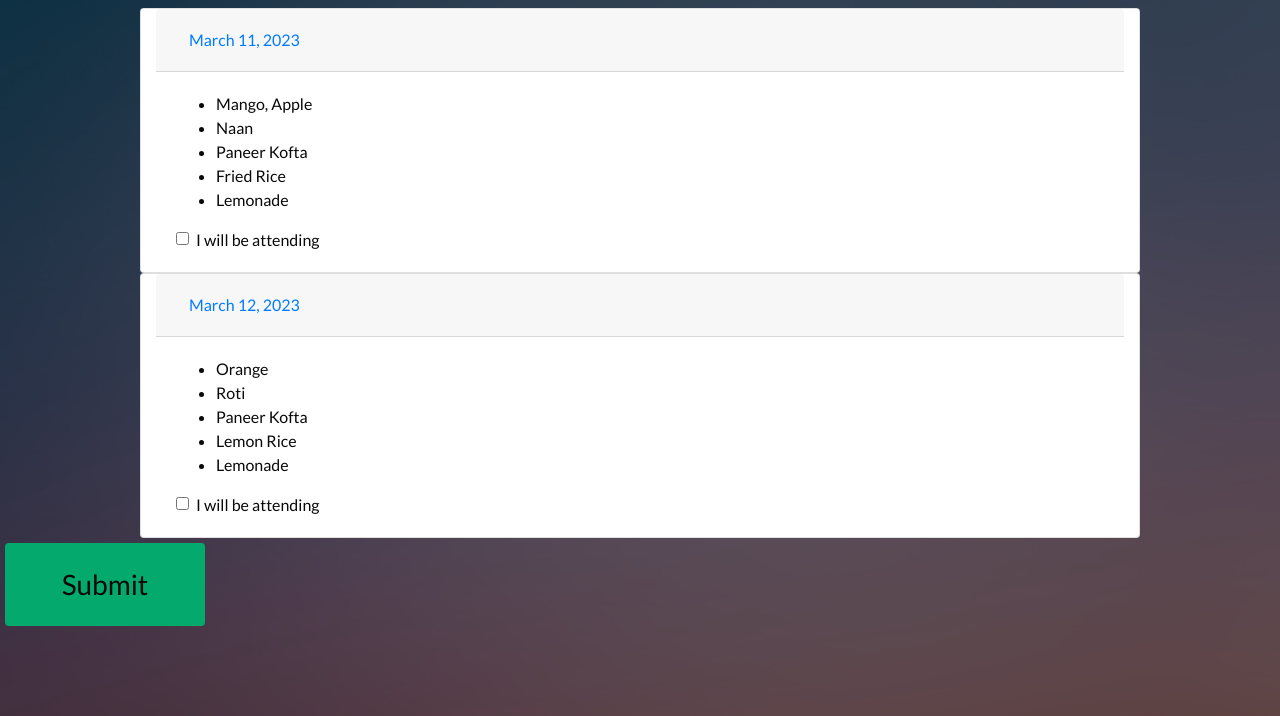
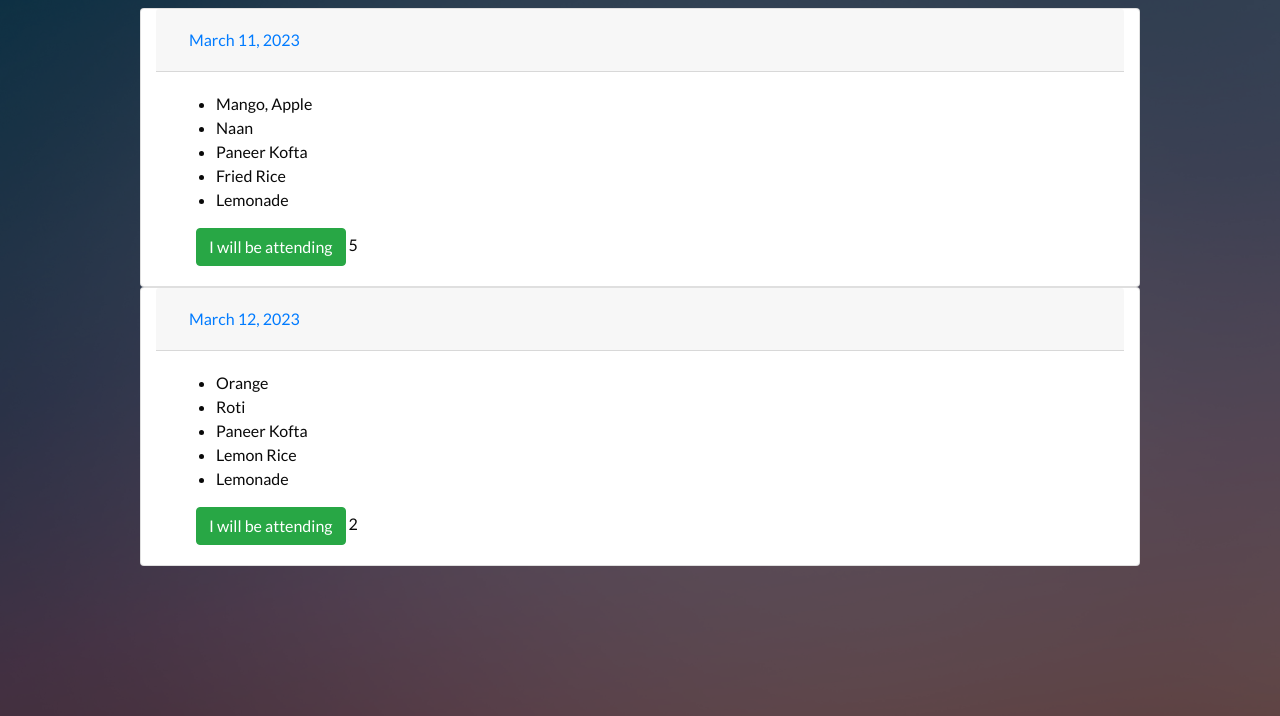
Before and after one commit to XavierPereira2003/CanteenConnect, a Django app: page /student/ in a window 1280 px wide. Shown: the part 84-800 px from the top of the page. Run offline with Django 4.2, Linux system fonts and the light colour scheme; a user stored in the database is signed in; data comes from the database, SQL or seed files in the repository; both versions use the stored data as it was after the commit; some libraries are stand-ins or nearby versions.

Commit message:
Fixed the improper merge

```diff
--- a/CanteenConnect/static/main/templates/student_home.html
+++ b/CanteenConnect/static/main/templates/student_home.html
@@ -24,19 +24,19 @@
         </nav>
         <h3 class="Welcome">Welcome Student</h3>
     </header>
-    {% for Day in Data_Objects%}
             <div id="accordion">
+                {% for Day in Data_Objects%}
                 <div class="card container">
-                    <div class="card-header" id="headingOne">
+                    <div class="card-header" id="heading{{ forloop.counter0 }}">
                         <h5 class="mb-0">
-                            <button class="btn btn-link" data-toggle="collapse" data-target="#collapseOne" aria-expanded="true"
-                                aria-controls="collapseOne">
+                            <button class="btn btn-link" data-toggle="collapse" data-target="#collapse{{ forloop.counter0 }}" aria-expanded="true"
+                                aria-controls="collapse{{ forloop.counter0 }}">
                                 {{Day.Date}}
                             </button>
                         </h5>
                     </div>
 
-                    <div id="collapseOne" class="collapse show" aria-labelledby="headingOne" data-parent="#accordion">
+                    <div id="collapse{{ forloop.counter0 }}" class="collapse show" aria-labelledby="heading{{ forloop.counter0 }}" data-parent="#accordion">
                         <div class="card-body">
                             <ul>
                                 <li>{{Day.item1}}</li>
@@ -46,10 +46,12 @@
                                 <li>{{Day.item5}}</li>
                             </ul>
                             <div class="form-check">
-                                <input class="form-check-input" type="checkbox" value="" id="defaultCheck1">
-                                <label class="form-check-label" for="defaultCheck1">
-                                    I will be attending
-                                </label>
+                                <form method="POST" action="{% url 'attending' Day.pk %}">
+                                    {%csrf_token%}
+                                    <input type="hidden" name="next" value="{{ request.path }}">
+                                    <button type="submit" class="btn btn-success">I will be attending</button>
+                                    {{Day.Vistors_list.all.count}}
+                                </form>
                             </div>
                         </div>
                     </div>
@@ -59,7 +61,6 @@
             </div>
 
     </div>
-    <button class="button" style="vertical-align:middle"><span>Submit</span></button>
     <!-- Optional JavaScript -->
     <!-- jQuery first, then Popper.js, then Bootstrap JS -->
     <script src="/static/all_bootstrap/other_js/jquery-3.2.1.min.js"></script>
```
Also changed, not shown: CanteenConnect/db.sqlite3.
